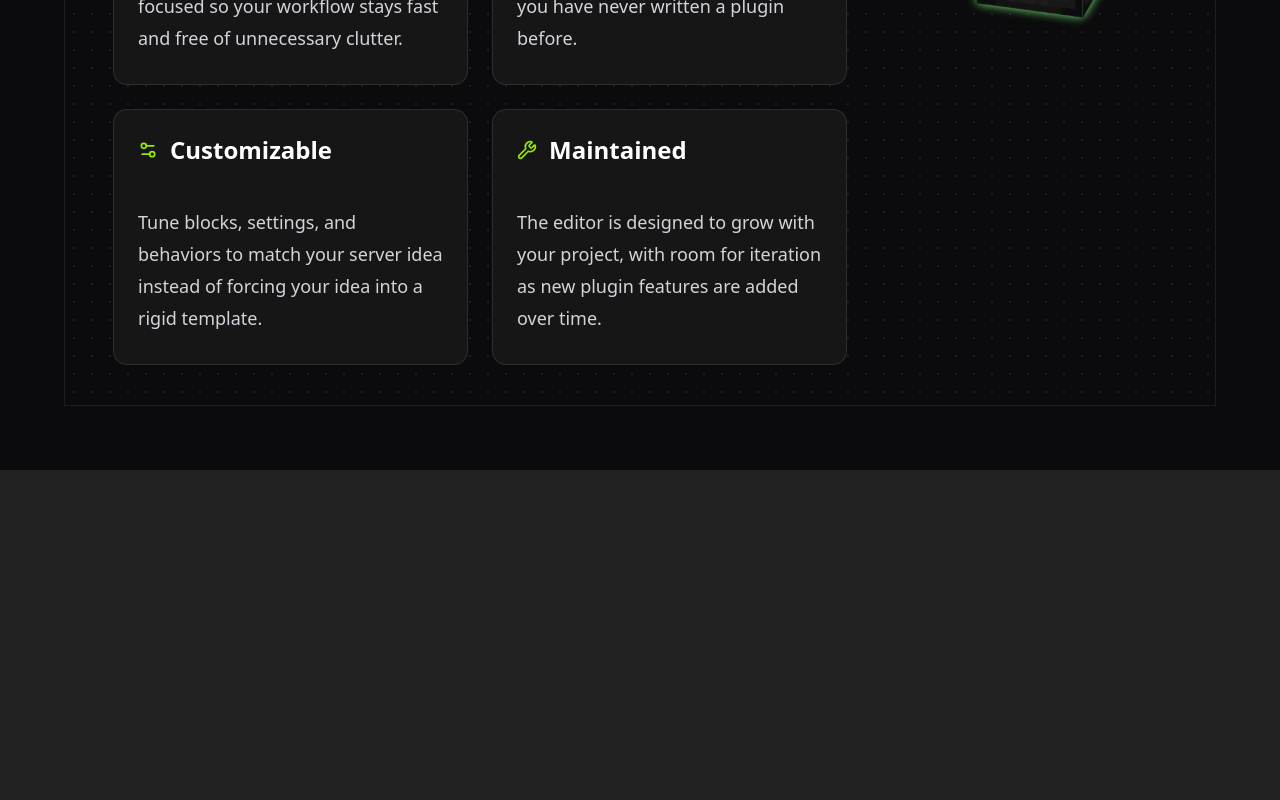
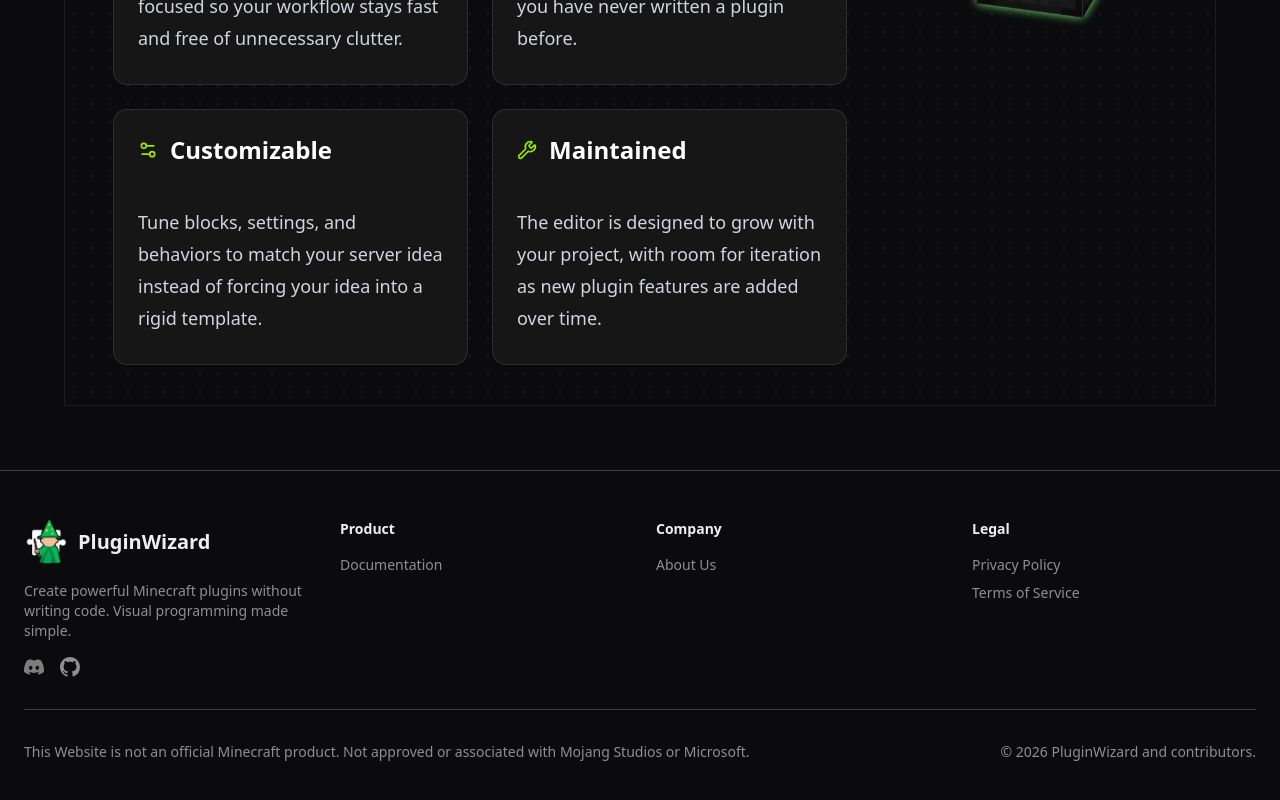
Before and after one commit to PluginWizard/PluginWizard, a React (Vite) app: page / in a window 1280 px wide. Shown: the part 1149-1949 px from the top of the page. Before the commit the page ends 1619 px from the top, so only its background shows below. Built offline with nearby package versions, Linux system fonts and the light colour scheme; what blockly would draw is missing.

Commit message:
Added footer

```diff
--- a/src/App.tsx
+++ b/src/App.tsx
@@ -1,15 +1,20 @@
 // App.tsx
-import { Outlet, Route, Routes } from 'react-router-dom'
+import { Outlet, Route, Routes, useLocation } from 'react-router-dom'
 import HomePage from './pages/HomePage'
 import { Navbar } from './components/Navbar'
 import AboutPage from './pages/AboutPage'
 import EditorPage from './pages/EditorPage'
+import { Footer } from './components/Footer'
 
 function Layout() {
+  const location = useLocation()
+  const isEditorPage = location.pathname === '/editor' // Hide footer on editor page for more space
+
   return (
     <>
       <Navbar />
       <Outlet />
+      {!isEditorPage && <Footer />}
     </>
   )
 }
--- /dev/null
+++ b/src/components/Footer.tsx
@@ -0,0 +1,86 @@
+"use client"
+
+import { Separator } from "../components/ui/separator"
+import { Link } from "react-router-dom"
+
+export function Footer() {
+
+  return (
+    <footer className="border-t border-border bg-[#0b0b0d]">
+      <div className="container mx-auto px-4 py-12 lg:px-6">
+        <div className="grid gap-8 lg:grid-cols-4 md:grid-cols-2">
+          {/* Brand */}
+          <div className="space-y-4">
+            <Link to="/" className="flex items-center space-x-2">
+              <img src={"/images/icons/pluginwizard.png"} alt="Logo" width={"46px"} height={"46px"}></img>
+              <span className="text-xl font-bold">PluginWizard</span>
+            </Link>
+            <p className="text-sm text-muted-foreground max-w-xs">
+              Create powerful Minecraft plugins without writing code. Visual programming made simple.
+            </p>
+            <div className="flex space-x-4 flex-row items-center">
+              <Link to="https://discord.gg/tJ67vmyW7f" className="text-muted-foreground transition-colors" target="_blank">
+                <img src="/images/icons/discord.svg" alt="discord" className="w-5 h-5" id="discord-logo" />
+                <span className="sr-only">Discord</span>
+              </Link>
+              <Link to="https://github.com/PluginWizard/PluginWizard" className="text-muted-foreground transition-colors" target="_blank">
+                <svg xmlns="http://www.w3.org/2000/svg" width="16" height="16" fill="currentColor" className="w-5 h-5" viewBox="0 0 16 16">
+                    <path d="M8 0C3.58 0 0 3.58 0 8c0 3.54 2.29 6.53 5.47 7.59.4.07.55-.17.55-.38 0-.19-.01-.82-.01-1.49-2.01.37-2.53-.49-2.69-.94-.09-.23-.48-.94-.82-1.13-.28-.15-.68-.52-.01-.53.63-.01 1.08.58 1.23.82.72 1.21 1.87.87 2.33.66.07-.52.28-.87.51-1.07-1.78-.2-3.64-.89-3.64-3.95 0-.87.31-1.59.82-2.15-.08-.2-.36-1.02.08-2.12 0 0 .67-.21 2.2.82.64-.18 1.32-.27 2-.27s1.36.09 2 .27c1.53-1.04 2.2-.82 2.2-.82.44 1.1.16 1.92.08 2.12.51.56.82 1.27.82 2.15 0 3.07-1.87 3.75-3.65 3.95.29.25.54.73.54 1.48 0 1.07-.01 1.93-.01 2.2 0 .21.15.46.55.38A8.01 8.01 0 0 0 16 8c0-4.42-3.58-8-8-8"/>
+                </svg>
+                <span className="sr-only">GitHub</span>
+              </Link>
+            </div>
+          </div>
+
+          {/* Product */}
+          <div className="space-y-4">
+            <h3 className="text-sm font-semibold">Product</h3>
+            <ul className="space-y-2 text-sm">
+              <li>
+                <Link to="/documentation" className="text-muted-foreground hover:text-green-400 transition-colors">
+                  Documentation
+                </Link>
+              </li>
+            </ul>
+          </div>
+
+          {/* Company */}
+          <div className="space-y-4">
+            <h3 className="text-sm font-semibold">Company</h3>
+            <ul className="space-y-2 text-sm">
+              <li>
+                <Link to="/about" className="text-muted-foreground hover:text-green-400 transition-colors">
+                  About Us
+                </Link>
+              </li>
+            </ul>
+          </div>
+
+          {/* Legal */}
+          <div className="space-y-4">
+            <h3 className="text-sm font-semibold">Legal</h3>
+            <ul className="space-y-2 text-sm">
+              <li>
+                <Link to="/legal/privacy" className="text-muted-foreground hover:text-green-400 transition-colors">
+                  Privacy Policy
+                </Link>
+              </li>
+              <li>
+                <Link to="/legal/terms" className="text-muted-foreground hover:text-green-400 transition-colors">
+                  Terms of Service
+                </Link>
+              </li>
+            </ul>
+          </div>
+        </div>
+
+        <Separator className="my-8" />
+
+        <div className="text-sm text-muted-foreground flex justify-between">
+          <>This Website is not an official Minecraft product. Not approved or associated with Mojang Studios or Microsoft.</>
+          <div>© {new Date().getFullYear()} PluginWizard and contributors.</div>
+        </div>
+      </div>
+    </footer>
+  )
+}
--- a/src/index.css
+++ b/src/index.css
@@ -127,3 +127,7 @@ body, #root {
     height: calc(100vh - 64px);
     width: 100%;
 }
+
+#discord-logo {
+  filter: brightness(0) saturate(100%) invert(49%) sepia(13%) saturate(20%) hue-rotate(54deg) brightness(98%) contrast(87%);
+}
```
Also changed, not shown: public/images/icons/discord.svg (added).
